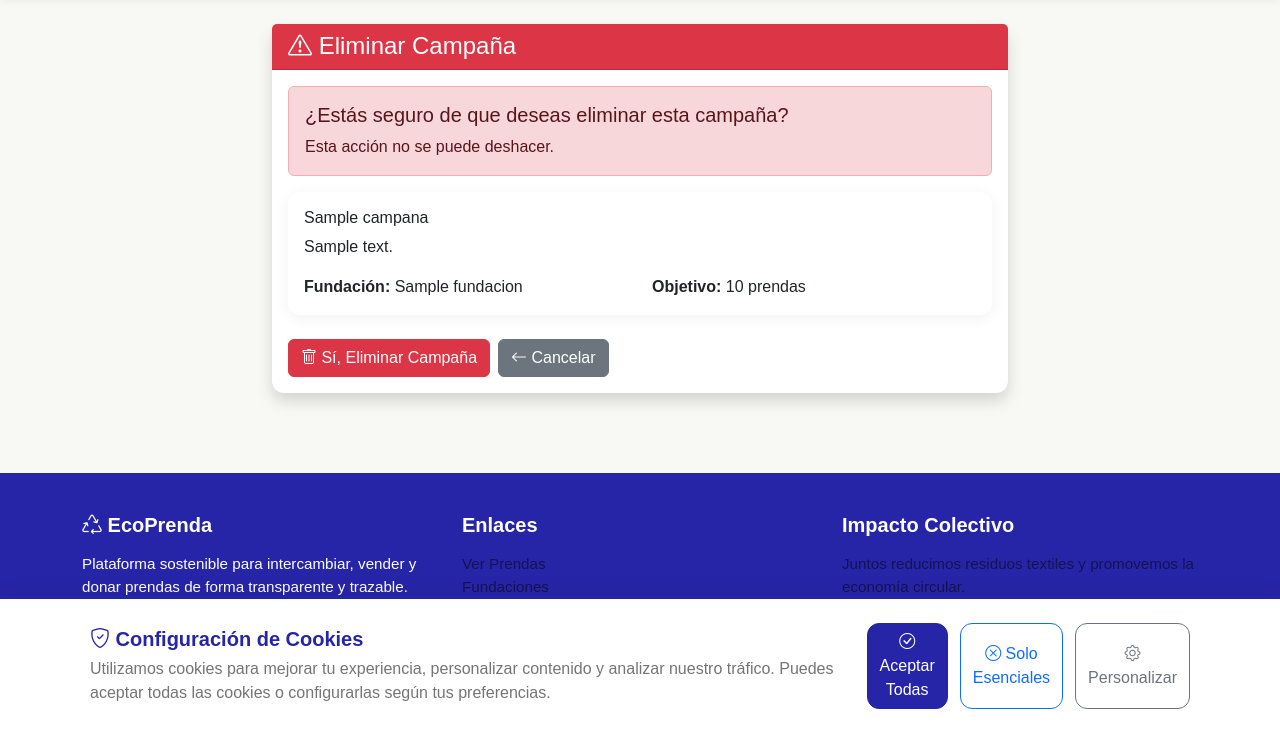
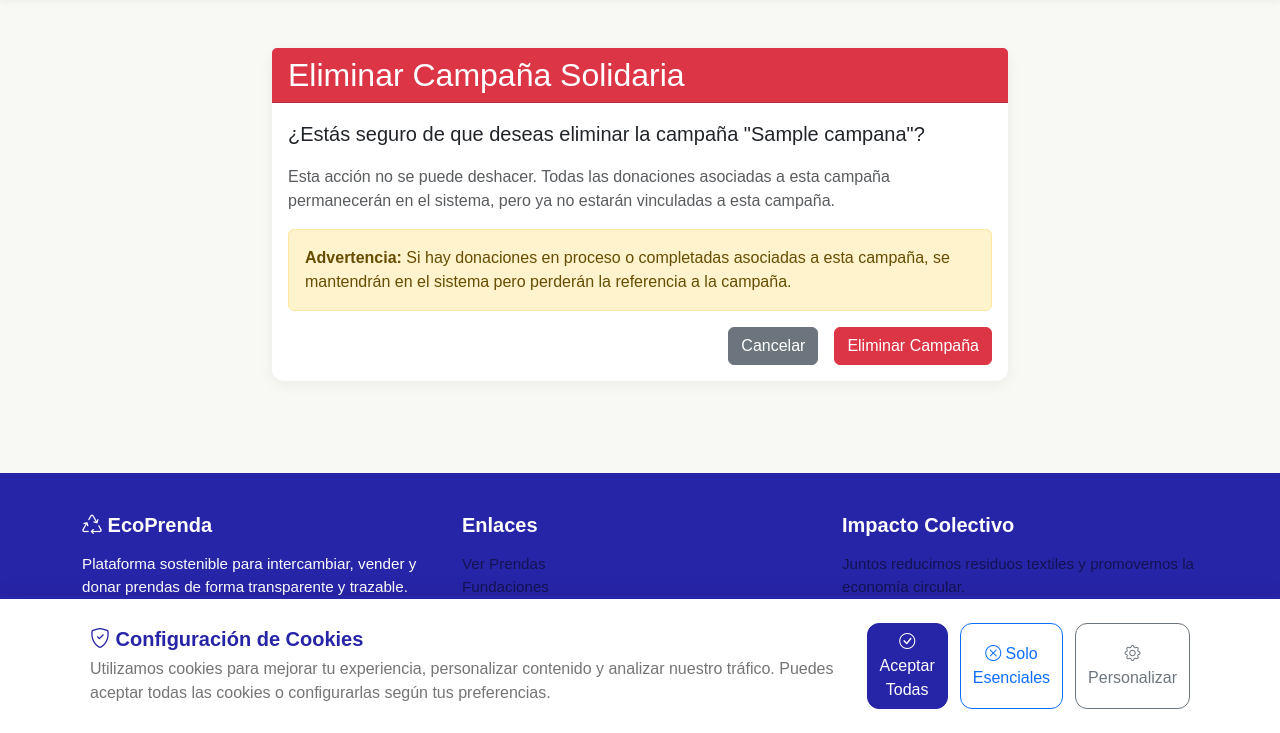
Before and after one commit to KrisSs-ConShiLoHe/ProyectoEcoPrendaFinal, a Django app: template Proyecto/templates/campañas/eliminar_campana.html in a window 1280 px wide. Shown: the part 67-800 px from the top of the page. Run offline with Django 5.2, Linux system fonts and the light colour scheme; data comes from the database, SQL or seed files in the repository; tables that the repository leaves empty hold one stand-in row (Sample ...); the template is opened without the code that fills it: values named after a table or form of the project are taken from there, most other values are stand-ins (such as "Sample title", 1, 10 or a date in 2020).

Commit message:
cambios a poco xd

```diff
--- a/Proyecto/templates/campañas/eliminar_campana.html
+++ b/Proyecto/templates/campañas/eliminar_campana.html
@@ -1,47 +1,26 @@
 {% extends 'base.html' %}
 
-{% block title %}Eliminar Campaña - EcoPrenda{% endblock %}
+{% block title %}Eliminar Campaña{% endblock %}
 
 {% block content %}
-<div class="container py-4">
+<div class="container mt-5">
     <div class="row justify-content-center">
         <div class="col-md-8">
-            <div class="card shadow border-danger">
+            <div class="card">
                 <div class="card-header bg-danger text-white">
-                    <h4 class="mb-0">
-                        <i class="bi bi-exclamation-triangle"></i> Eliminar Campaña
-                    </h4>
+                    <h2 class="mb-0">Eliminar Campaña Solidaria</h2>
                 </div>
                 <div class="card-body">
-                    <div class="alert alert-danger">
-                        <h5>¿Estás seguro de que deseas eliminar esta campaña?</h5>
-                        <p class="mb-0">Esta acción no se puede deshacer.</p>
+                    <p class="lead">¿Estás seguro de que deseas eliminar la campaña "<strong>{{ campana.nombre }}</strong>"?</p>
+                    <p class="text-muted">Esta acción no se puede deshacer. Todas las donaciones asociadas a esta campaña permanecerán en el sistema, pero ya no estarán vinculadas a esta campaña.</p>
+                    <div class="alert alert-warning">
+                        <strong>Advertencia:</strong> Si hay donaciones en proceso o completadas asociadas a esta campaña, se mantendrán en el sistema pero perderán la referencia a la campaña.
                     </div>
-
-                    <div class="card mb-4">
-                        <div class="card-body">
-                            <h6 class="card-title">{{ campana.nombre }}</h6>
-                            <p class="card-text">{{ campana.descripcion }}</p>
-                            <div class="row">
-                                <div class="col-sm-6">
-                                    <strong>Fundación:</strong> {{ campana.fundacion.nombre }}
-                                </div>
-                                <div class="col-sm-6">
-                                    <strong>Objetivo:</strong> {{ campana.objetivo_prendas }} prendas
-                                </div>
-                            </div>
-                        </div>
-                    </div>
-
                     <form method="post">
                         {% csrf_token %}
-                        <div class="d-flex gap-2">
-                            <button type="submit" class="btn btn-danger">
-                                <i class="bi bi-trash"></i> Sí, Eliminar Campaña
-                            </button>
-                            <a href="{% url 'mis_campanas' %}" class="btn btn-secondary">
-                                <i class="bi bi-arrow-left"></i> Cancelar
-                            </a>
+                        <div class="d-grid gap-2 d-md-flex justify-content-md-end">
+                            <a href="{% url 'mis_campanas' %}" class="btn btn-secondary me-md-2">Cancelar</a>
+                            <button type="submit" class="btn btn-danger">Eliminar Campaña</button>
                         </div>
                     </form>
                 </div>
```
Also changed, not shown: Proyecto/templates/campañas/editar_campana.html (+52 -0 lines).
